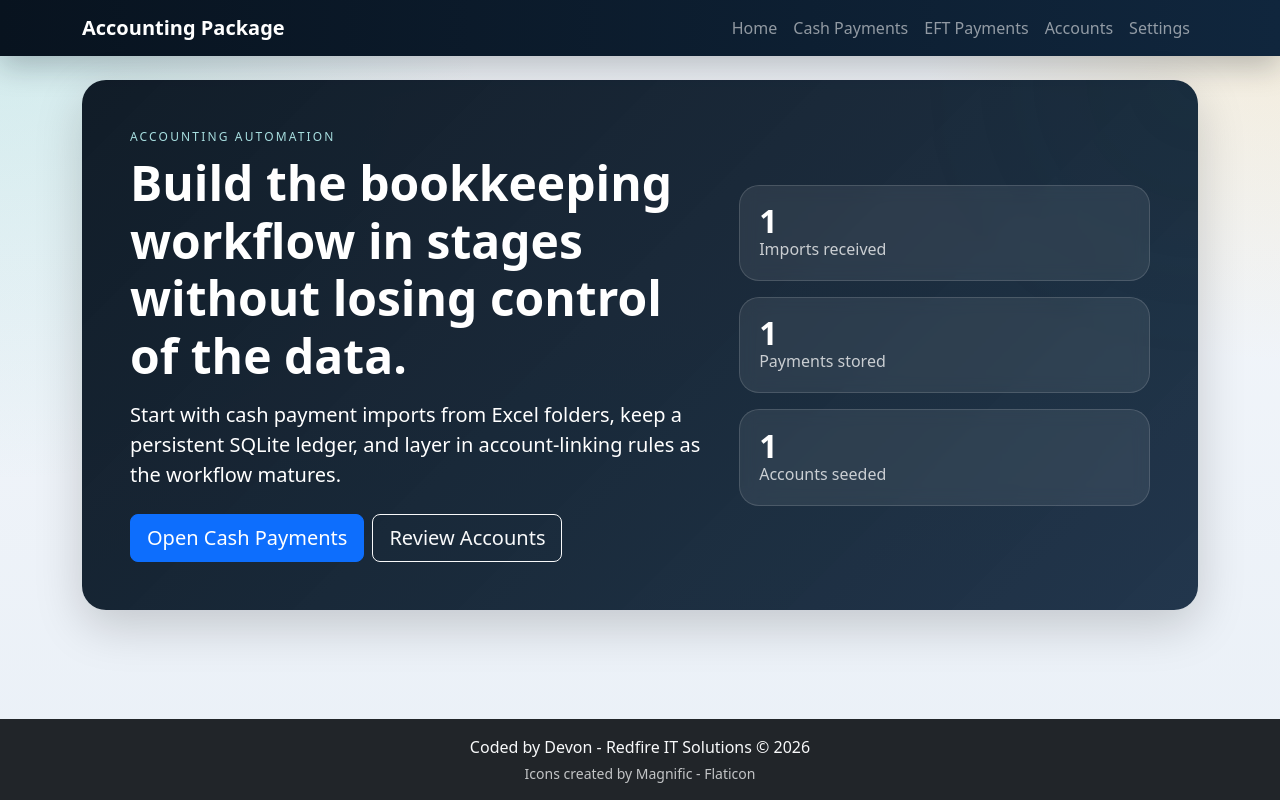
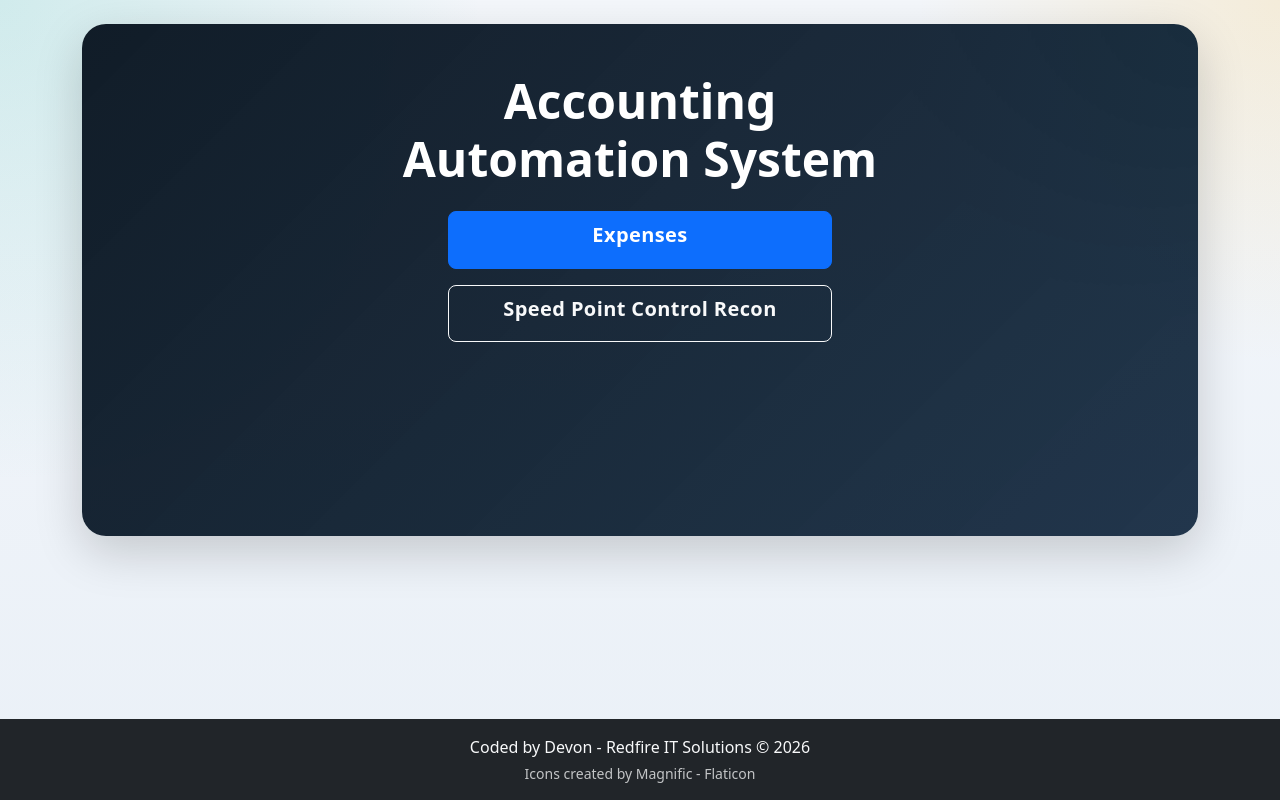
Before and after one commit to Devon-GS/Accounting-Package, a Flask app: page / in a window 1280 px wide. Run offline with Flask 3, Linux system fonts and the light colour scheme; tables that the repository leaves empty hold one stand-in row (values such as "Sample post").

Commit message:
Update landing page and add new section for later development

```diff
--- a/app.py
+++ b/app.py
@@ -786,15 +786,20 @@ def close_connection(_: Exception | None = None) -> None:
 
 @app.route("/")
 def index():
-	account_count = query_one("SELECT COUNT(*) AS total FROM accounts")["total"]
-	payment_count = query_one("SELECT COUNT(*) AS total FROM payments")["total"]
-	batch_count = query_one("SELECT COUNT(*) AS total FROM import_batches")["total"]
 	return render_template(
 		"index.html",
-		account_count=account_count,
-		payment_count=payment_count,
-		batch_count=batch_count,
+		show_nav=False,
 	)
+
+
+@app.route("/expenses")
+def expenses():
+	return render_template("expenses.html", title="Expenses")
+
+
+@app.route("/speed-point-control-recon")
+def speed_point_control_recon():
+	return render_template("speed_point_control_recon.html", title="Speed Point Control Recon")
 
 
 @app.route("/cash-payments", methods=["GET"])
--- a/static/styles.css
+++ b/static/styles.css
@@ -28,6 +28,30 @@ body {
     linear-gradient(135deg, rgba(8, 19, 31, 0.96), rgba(16, 38, 61, 0.92)),
     radial-gradient(circle at top right, rgba(47, 181, 168, 0.35), transparent 24%);
   border-radius: 1.5rem;
+}
+
+.home-launcher {
+  min-height: calc(100vh - 18rem);
+  display: flex;
+  align-items: center;
+}
+
+.home-launcher-inner {
+  max-width: 34rem;
+  margin: 0 auto;
+  text-align: center;
+}
+
+.home-launcher-buttons {
+  max-width: 24rem;
+  margin: 0 auto;
+}
+
+.home-launcher-btn,
+.section-link-btn {
+  min-height: 3.6rem;
+  font-weight: 700;
+  letter-spacing: 0.02em;
 }
 
 .eyebrow {
--- a/templates/base.html
+++ b/templates/base.html
@@ -8,6 +8,7 @@
   <link rel="stylesheet" href="{{ url_for('static', filename='styles.css') }}">
 </head>
 <body>
+  {% if show_nav is not defined or show_nav %}
     <nav class="navbar navbar-expand-lg navbar-dark app-nav">
       <div class="container">
         <a class="navbar-brand fw-bold" href="{{ url_for('index') }}">Accounting Package</a>
@@ -25,6 +26,7 @@
         </div>
       </div>
     </nav>
+  {% endif %}
 
   <main class="container py-4 flex-grow-1">
     {% with messages = get_flashed_messages(with_categories=true) %}
--- a/templates/index.html
+++ b/templates/index.html
@@ -1,35 +1,13 @@
 {% extends "base.html" %}
 {% set title = "Home Page" %}
 {% block content %}
-<section class="hero card border-0 shadow-lg">
+<section class="hero card border-0 shadow-lg home-launcher">
   <div class="card-body p-4 p-md-5">
-    <div class="row align-items-center g-4">
-      <div class="col-lg-7">
-        <p class="eyebrow mb-2">Accounting automation</p>
-        <h1 class="display-5 fw-bold mb-3">Build the bookkeeping workflow in stages without losing control of the data.</h1>
-        <p class="lead mb-4">
-          Start with cash payment imports from Excel folders, keep a persistent SQLite ledger, and layer in account-linking rules as the workflow matures.
-        </p>
-        <div class="d-flex gap-2 flex-wrap">
-          <a class="btn btn-primary btn-lg" href="{{ url_for('cash_payments') }}">Open Cash Payments</a>
-          <a class="btn btn-outline-light btn-lg" href="{{ url_for('accounts') }}">Review Accounts</a>
-        </div>
-      </div>
-      <div class="col-lg-5">
-        <div class="stats-grid">
-          <div class="stat-card">
-            <div class="stat-value">{{ batch_count }}</div>
-            <div class="stat-label">Imports received</div>
-          </div>
-          <div class="stat-card">
-            <div class="stat-value">{{ payment_count }}</div>
-            <div class="stat-label">Payments stored</div>
-          </div>
-          <div class="stat-card">
-            <div class="stat-value">{{ account_count }}</div>
-            <div class="stat-label">Accounts seeded</div>
-          </div>
-        </div>
+    <div class="home-launcher-inner">
+      <h1 class="display-5 fw-bold mb-4">Accounting Automation System</h1>
+      <div class="d-grid gap-3 home-launcher-buttons">
+        <a class="btn btn-primary btn-lg home-launcher-btn" href="{{ url_for('expenses') }}">Expenses</a>
+        <a class="btn btn-outline-light btn-lg home-launcher-btn" href="{{ url_for('speed_point_control_recon') }}">Speed Point Control Recon</a>
       </div>
     </div>
   </div>
```
Also changed, not shown: templates/expenses.html (added, +33 -0 lines), templates/speed_point_control_recon.html (added, +11 -0 lines). Lines whose indentation alone changed are shown as unchanged.
